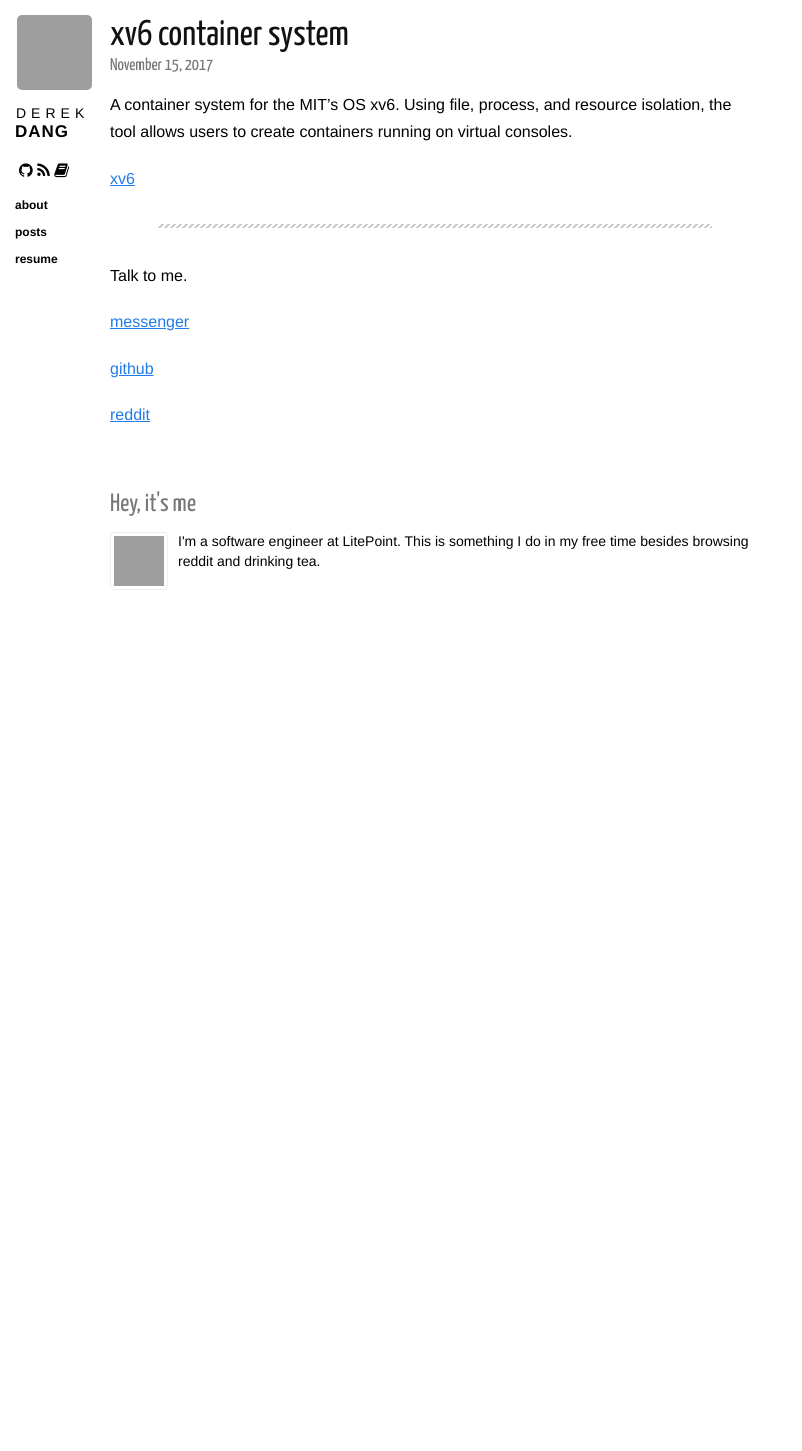
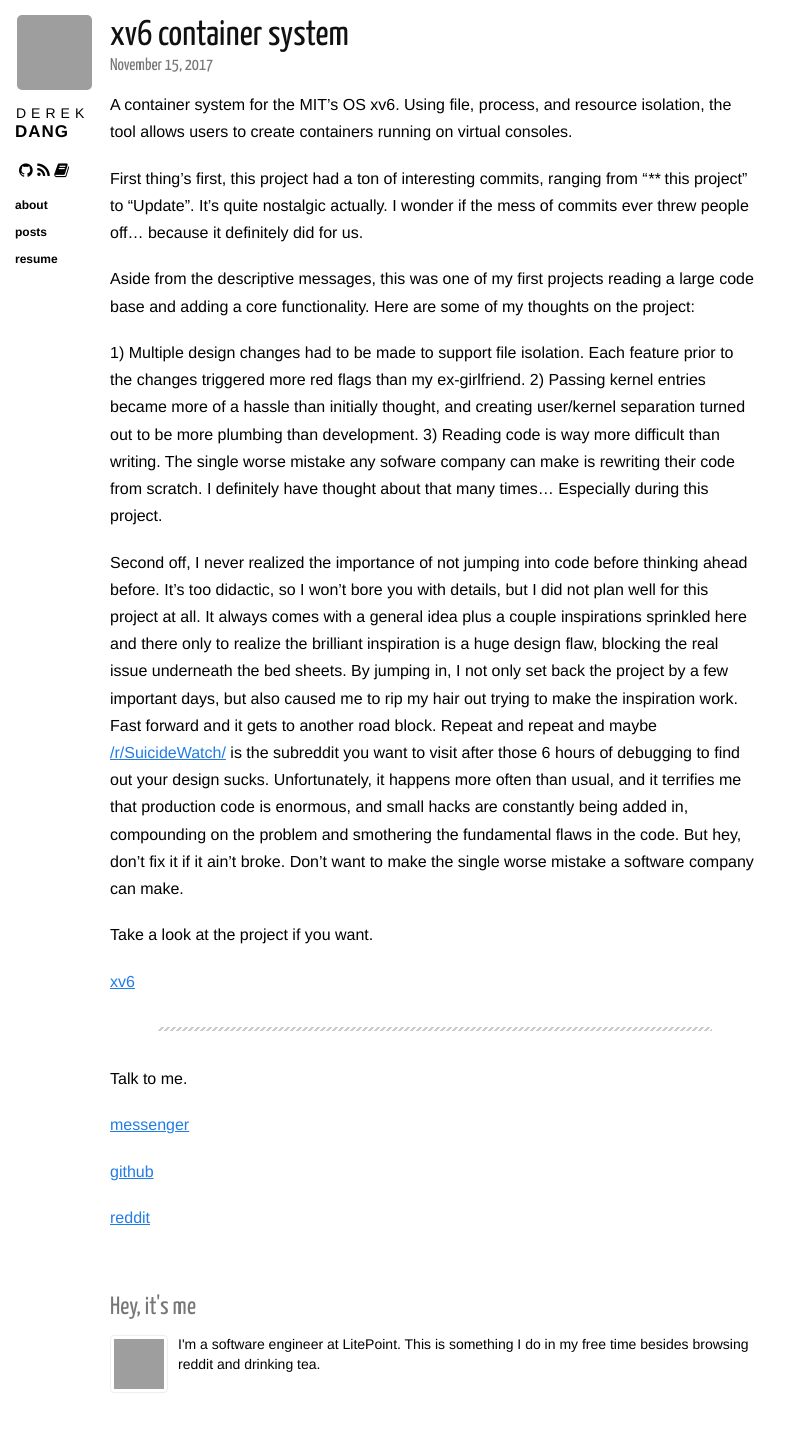
Before and after one commit to dqdang/dqdang.github.io, a Jekyll site: the page built from _posts/2017-11-15-xv6.markdown, in a window 1280 px wide. Shown: the whole page, without its empty margins (0-802 px from the left). Built offline with Jekyll 4.4.1, drawn with Linux system fonts in a browser that asks for light colours; nearby versions of some CDN libraries; before the commit the page ends 900 px from its top, so only the background shows below that; grey boxes are pictures that could not be loaded.

Commit message:
Update 2017-11-15-xv6.markdown

```diff
--- a/_posts/2017-11-15-xv6.markdown
+++ b/_posts/2017-11-15-xv6.markdown
@@ -5,6 +5,18 @@
 ---
 A container system for the MIT’s OS xv6. Using file, process, and resource isolation, the tool allows
 users to create containers running on virtual consoles.
+
+First thing's first, this project had a ton of interesting commits, ranging from "**** this project" to "Update". It's quite nostalgic actually. I wonder if the mess of commits ever threw people off... because it definitely did for us.
+
+Aside from the descriptive messages, this was one of my first projects reading a large code base and adding a core functionality. Here are some of my thoughts on the project:
+
+1) Multiple design changes had to be made to support file isolation. Each feature prior to the changes triggered more red flags than my ex-girlfriend.
+2) Passing kernel entries became more of a hassle than initially thought, and creating user/kernel separation turned out to be more plumbing than development.
+3) Reading code is way more difficult than writing. The single worse mistake any sofware company can make is rewriting their code from scratch. I definitely have thought about that many times... Especially during this project.
+
+Second off, I never realized the importance of not jumping into code before thinking ahead before. It's too didactic, so I won't bore you with details, but I did not plan well for this project at all. It always comes with a general idea plus a couple inspirations sprinkled here and there only to realize the brilliant inspiration is a huge design flaw, blocking the real issue underneath the bed sheets. By jumping in, I not only set back the project by a few important days, but also caused me to rip my hair out trying to make the inspiration work. Fast forward and it gets to another road block. Repeat and repeat and maybe [/r/SuicideWatch/](https://www.reddit.com/r/SuicideWatch/) is the subreddit you want to visit after those 6 hours of debugging to find out your design sucks. Unfortunately, it happens more often than usual, and it terrifies me that production code is enormous, and small hacks are constantly being added in, compounding on the problem and smothering the fundamental flaws in the code. But hey, don't fix it if it ain't broke. Don't want to make the single worse mistake a software company can make.
+
+Take a look at the project if you want.
 
 [xv6][xv6]
 
```
